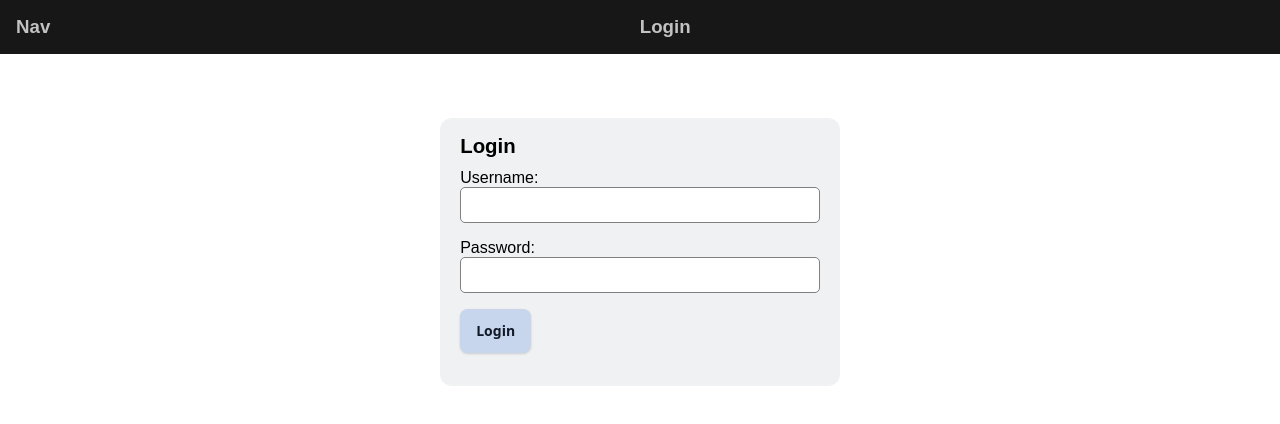
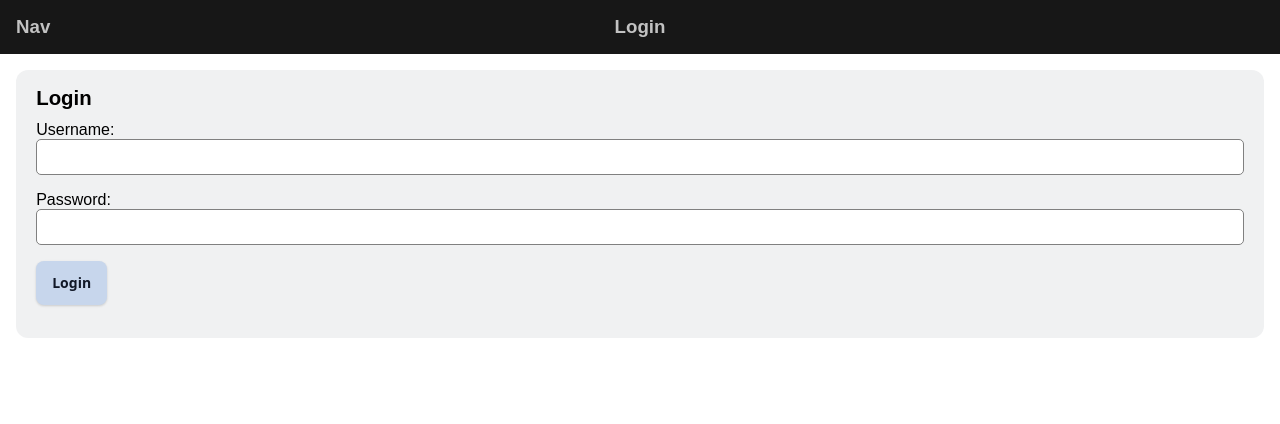
Before and after one commit to razzzp/air-kitchen-front, a Next.js app: page /login in a window 1280 px wide. Shown: the top 424 px of the page. Built offline with nearby package versions, Linux system fonts and the light colour scheme.

Commit message:
refactor navbar

```diff
--- a/src/components/Login.tsx
+++ b/src/components/Login.tsx
@@ -75,6 +75,7 @@ export default class LoginForm extends React.Component<IProps, IState> {
         } catch (e) {
             console.error(e);
             alert('Failed to login');
+            return;
         }
 
         console.log(res);
--- /dev/null
+++ b/src/components/NavBar.tsx
@@ -0,0 +1,17 @@
+import CommonStyles from '@/styles/Common.module.css'
+
+export interface INavBarProps {
+    title: string;
+}
+
+export default function NavBar(props: INavBarProps){
+    return(
+    <>
+    <nav className={CommonStyles.navbar}>
+            <div className={CommonStyles['navbar-section']}><div className={CommonStyles['navbar-button']}><h3>Nav</h3></div></div>
+            <div className={CommonStyles['navbar-section']}><div className={CommonStyles['navbar-title']}><h3>{props.title}</h3></div></div>
+            <div className={CommonStyles['navbar-section']}></div>
+    </nav>
+    </>
+    )
+}
--- a/src/pages/index.tsx
+++ b/src/pages/index.tsx
@@ -1,6 +1,7 @@
 import Head from 'next/head'
 import { Inter } from '@next/font/google'
 import CommonStyles from '@/styles/Common.module.css'
+import NavBar from '@/components/NavBar'
 
 
 const inter = Inter({ subsets: ['latin'] })
@@ -14,10 +15,7 @@ export default function Home() {
         <meta name="viewport" content="width=device-width, initial-scale=1" />
         <link rel="icon" href="/favicon.ico" />
       </Head>
-      <nav className={CommonStyles.navbar}>
-        <div className={CommonStyles['navbar-button']}><h3>Nav</h3></div>
-        <div className={CommonStyles['navbar-remainder']}><h3>Air Kitchen</h3></div>
-      </nav>
+      <NavBar title='AirKitchen'/>
       <main className={CommonStyles.main}>
         <div className={CommonStyles.content}>
           <div className={CommonStyles.description}>
--- a/src/pages/login.tsx
+++ b/src/pages/login.tsx
@@ -3,6 +3,7 @@ import React from 'react';
 import LoginForm from '@/components/Login';
 import Head from 'next/head';
 import CommonStyles from '@/styles/Common.module.css'
+import NavBar from '@/components/NavBar';
 
 
 export default function Login() {
@@ -14,10 +15,7 @@ export default function Login() {
             <meta name="viewport" content="width=device-width, initial-scale=1" />
             <link rel="icon" href="/favicon.ico" />
         </Head>
-        <nav className={CommonStyles.navbar}>
-            <div className={CommonStyles['navbar-button']}><h3>Nav</h3></div>
-            <div className={CommonStyles['navbar-remainder']}><h3>Login</h3></div>
-        </nav>
+        <NavBar title='Login' />
         <main className={CommonStyles.main}>
             <div className={CommonStyles.content}>
                 <LoginForm/>
--- a/src/pages/orders/[orderId]/edit.tsx
+++ b/src/pages/orders/[orderId]/edit.tsx
@@ -6,6 +6,7 @@ import { useRouter } from "next/router";
 import React from "react";
 import CommonStyles from '@/styles/Common.module.css';
 import OrderForm from "@/components/OrderForm";
+import NavBar from "@/components/NavBar";
 
 interface IEditOrderState {
     order: IOrder;
@@ -34,10 +35,7 @@ export default function EditOrder() {
                 <meta name="viewport" content="width=device-width, initial-scale=1" />
                 <link rel="icon" href="/favicon.ico" />
             </Head>
-            <nav className={CommonStyles.navbar}>
-                <div className={CommonStyles['navbar-button']}><h3>Nav</h3></div>
-                <div className={CommonStyles['navbar-remainder']}><h3>Orders</h3></div>
-            </nav>
+            <NavBar title="Orders" />
             <main className={CommonStyles.main}>
                 <div className={CommonStyles.content}>
                     <OrderForm order={state.order} />
--- a/src/pages/orders/index.tsx
+++ b/src/pages/orders/index.tsx
@@ -7,6 +7,7 @@ import ButtonStyles from "@/styles/Button.module.css";
 import Head from 'next/head';
 import { NextRouter, useRouter } from 'next/router';
 import { getValidCredentialsOrRedirect, setFromPathCookie } from '@/lib/utils';
+import NavBar from '@/components/NavBar';
 
 interface IOrdersState {
     orders : Array<IOrder>;
@@ -54,10 +55,7 @@ export default function Orders() {
             <meta name="viewport" content="width=device-width, initial-scale=1" />
             <link rel="icon" href="/favicon.ico" />
         </Head>
-        <nav className={CommonStyles.navbar}>
-            <div className={CommonStyles['navbar-button']}><h3>Nav</h3></div>
-            <div className={CommonStyles['navbar-remainder']}><h3>Orders</h3></div>
-        </nav>
+        <NavBar title='Orders'/>
         <main className={CommonStyles.main} >
             <div className={CommonStyles.content}>
                 <div className={CommonStyles['button-container']}>
--- a/src/pages/orders/new.tsx
+++ b/src/pages/orders/new.tsx
@@ -1,3 +1,4 @@
+import NavBar from "@/components/NavBar";
 import OrderForm from "@/components/OrderForm";
 import AirKitchenClient, { getAirKitchenClient } from "@/lib/clients/AirKitchenClient";
 import CommonStyles from '@/styles/Common.module.css';
@@ -13,10 +14,7 @@ export default function NewOrder(){
         <meta name="viewport" content="width=device-width, initial-scale=1" />
         <link rel="icon" href="/favicon.ico" />
     </Head>
-    <nav className={CommonStyles.navbar}>
-        <div className={CommonStyles['navbar-button']}><h3>Nav</h3></div>
-        <div className={CommonStyles['navbar-remainder']}><h3>Orders</h3></div>
-    </nav>
+    <NavBar title="Orders"/>
     <main className={CommonStyles.main}>
         <div className={CommonStyles.content}>
             <OrderForm order={newOrder} />
--- a/src/styles/Common.module.css
+++ b/src/styles/Common.module.css
@@ -2,7 +2,6 @@
   display: flex;
   flex-direction: row;
   justify-content: space-around;
-  padding: 2rem;
   min-height: 100vh;
 }
 
@@ -10,9 +9,9 @@
   display: flex;
   flex-direction: column;
   justify-content: flex-start;
-  padding: 2rem;
   min-height: 100vh;
-  min-width: 350px;
+  width: 100vw;
+  padding: 0rem 1rem;
 }
 
 .split-column{
@@ -21,15 +20,13 @@
   justify-content: space-around;
   align-items: center;
   padding: 2rem;
-  min-height: 100vh;
 }
 
 .list{
   display: flex;
   flex-direction: column;
   /* justify-content: space-evenly; */
-  align-items: center;
-  min-height: 100vh;
+  align-items: stretch;
 }
 
 .code {
@@ -53,13 +50,13 @@
 }
 
 .card {
-  width: 400px;
   padding: 1rem 1.2rem;
   border-radius: var(--border-radius);
   background: rgba(var(--card-rgb), 0.2);
   border: 1px solid rgba(var(--card-border-rgb), 0);
   transition: background 200ms, border 200ms;
   margin-bottom: 1rem;
+  width: 100%;
 }
 
 .card span {
@@ -91,6 +88,7 @@
   align-items: center;
   background-color: #171717;
   padding: 1rem;
+  margin-bottom: 1rem;
 }
 
 .navbar h1, .navbar h2, .navbar h3, .navbar p{
@@ -102,10 +100,13 @@
   margin-right: 1rem;
 }
 
-.navbar-remainder {
+.navbar-title{
   display: flex;
   justify-content: center;
-  flex: 1 1 auto;
+}
+
+.navbar-section {
+  flex: 1 1 0;
 }
 
 .navbar-action-button {
@@ -117,15 +118,11 @@
 .button-container {
   display: flex;
   justify-content: space-between;
-  margin: 1rem 0rem;
+  margin-bottom: 1rem;
 }
 
 /* Mobile */
 @media (max-width: 700px) {
-  .content {
-    padding: 4rem;
-  }
-
   .grid {
     grid-template-columns: 1fr;
     margin-bottom: 120px;
```
Also changed, not shown: src/pages/orders/[orderId]/index.tsx (+2 -6 lines).
